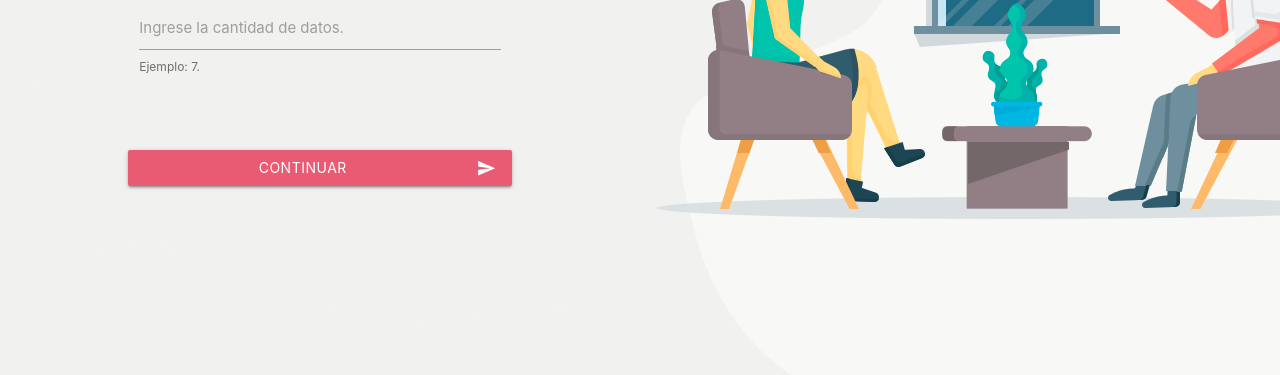
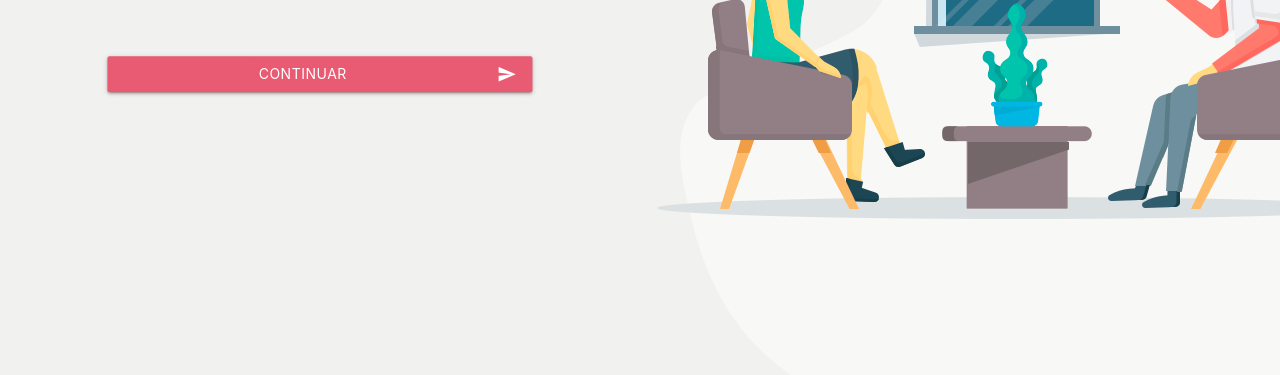
Before and after one commit to D4v1d98Ru1z/MetodosNum, a plain HTML site: page index.html in a window 1280 px wide. Shown: the part 445-820 px from the top of the page. Drawn offline with Linux system fonts and the light colour scheme.

Commit message:
solve problems

```diff
--- a/css/style.scss
+++ b/css/style.scss
@@ -17,9 +17,10 @@ body {
             height: 100vh;
             align-content: center;
             .cajahija {
-                width: 30%;
-                vertical-align: middle;
-                margin-top: 15%;
+                position: absolute;
+                top: 50%;
+                left: 25%;
+                transform: translate(-50%, -50%);
                 .titulo {
                     color: #656567;
                     h2 {
@@ -41,10 +42,19 @@ body {
                 .calculate{
                     display: none;
                 }
+                .textfields{
+                    .insside{
+                        max-width: 400px;
+                    }
+                }
             }
             .caja2{
                 width: 80%;
                 display: none;
+                // position: absolute;
+                // top: 50%;
+                // right: 20%;
+                // transform: translate(-50%, 50%);
                 // display: flex !important;
 
             }
--- a/index.html
+++ b/index.html
@@ -41,7 +41,7 @@
                     <i class="material-icons right">send</i>
                 </button>
                 <div class="textfields">
-                    <div class="input-field col s12" id="inputs"></div>
+                    <div class="input-field col s12 insside" id="inputs"></div>
                 </div>
                 <button onclick="process()" id="start" class="btn waves-effect waves-light tamaño calculate" type="submit" name="action">Calcular
                     <i class="material-icons right">send</i>
```
Also changed, not shown: css/style.css, 1 other file.
